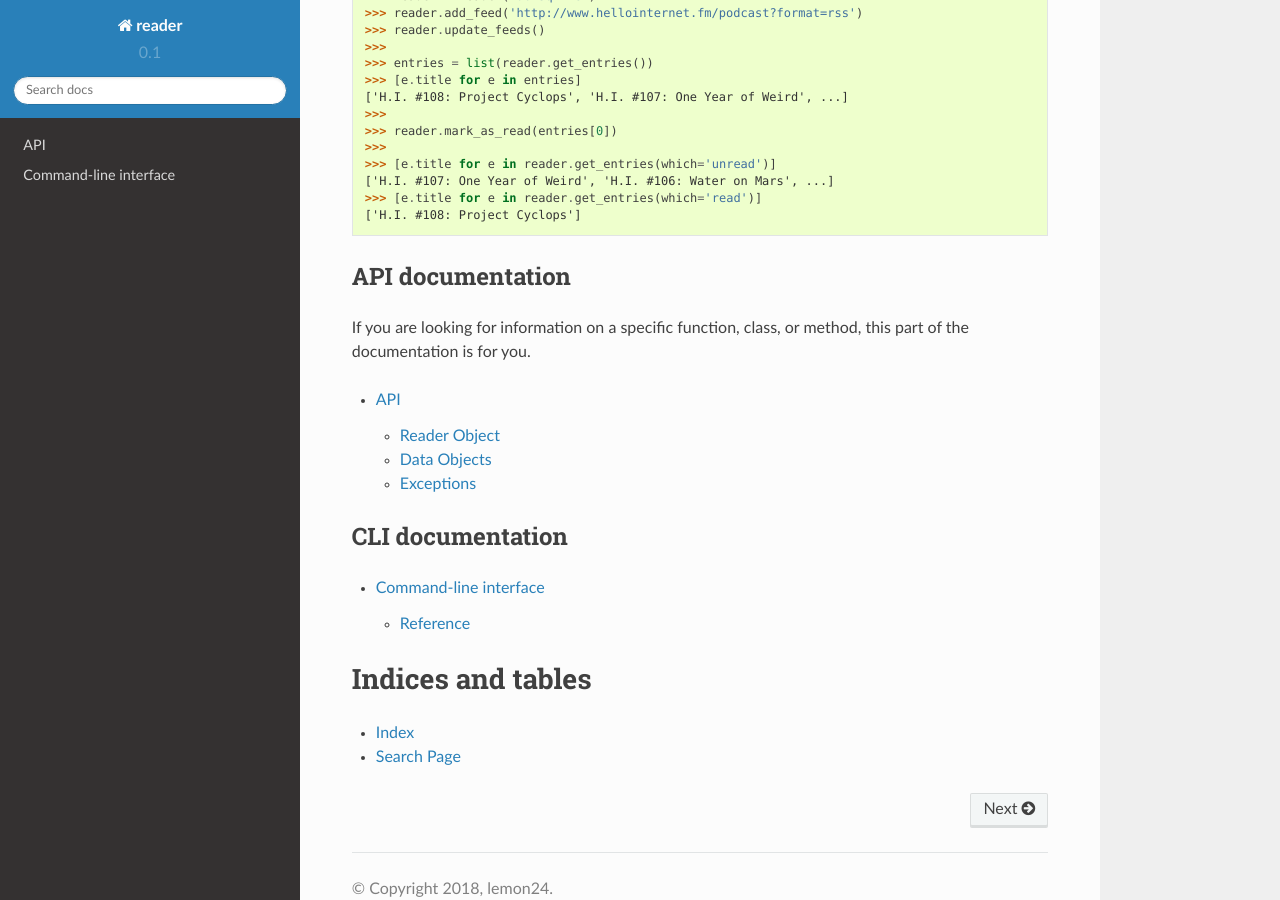
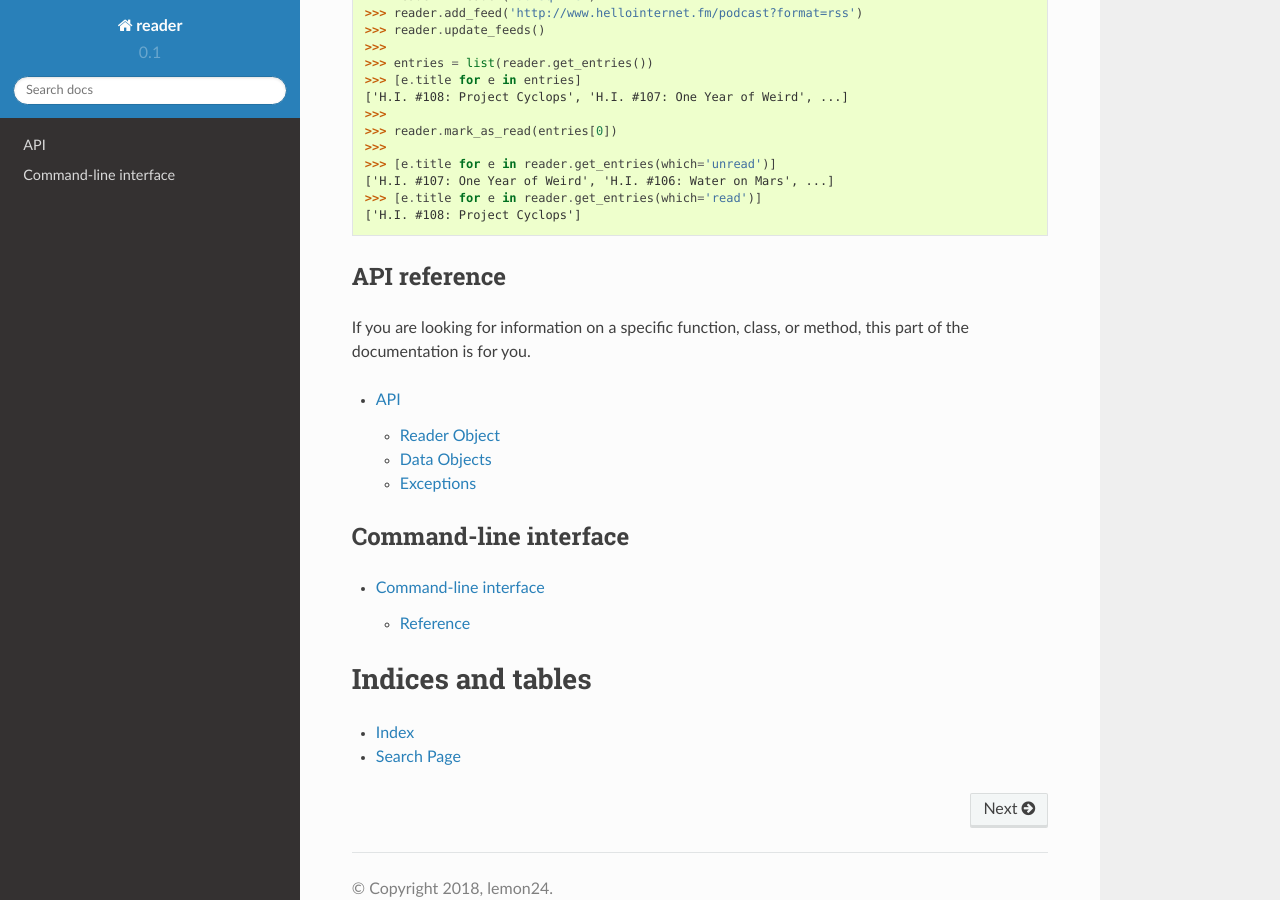
Before and after one commit to Alcides1123/reader, a Sphinx documentation site: the page built from docs/index.rst, in a window 1280 px wide and 900 px high, scrolled down 541 px. Built offline with Sphinx 7.4.7 and the Read the Docs theme 2.0.0, drawn with Linux system fonts in a browser that asks for light colours.

Commit message:
Minor doc index changes.

```diff
--- a/docs/index.rst
+++ b/docs/index.rst
@@ -40,8 +40,8 @@ Usage
     ['H.I. #108: Project Cyclops']
 
 
-API documentation
------------------
+API reference
+-------------
 
 If you are looking for information on a specific function, class, or method,
 this part of the documentation is for you.
@@ -50,8 +50,8 @@ this part of the documentation is for you.
     api
 
 
-CLI documentation
------------------
+Command-line interface
+----------------------
 
 .. toctree::
     cli
```
